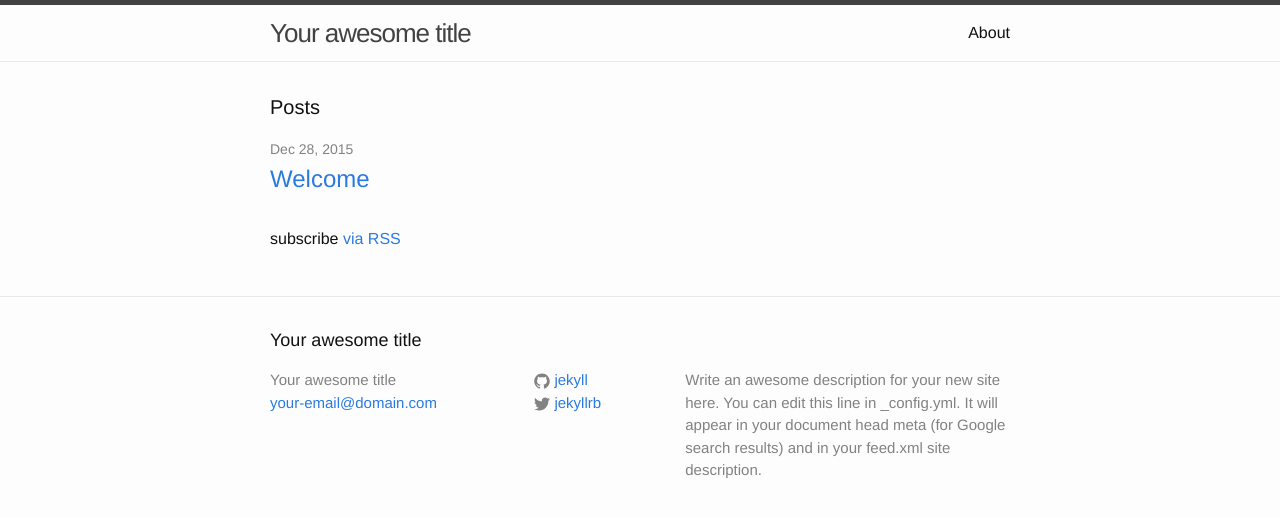
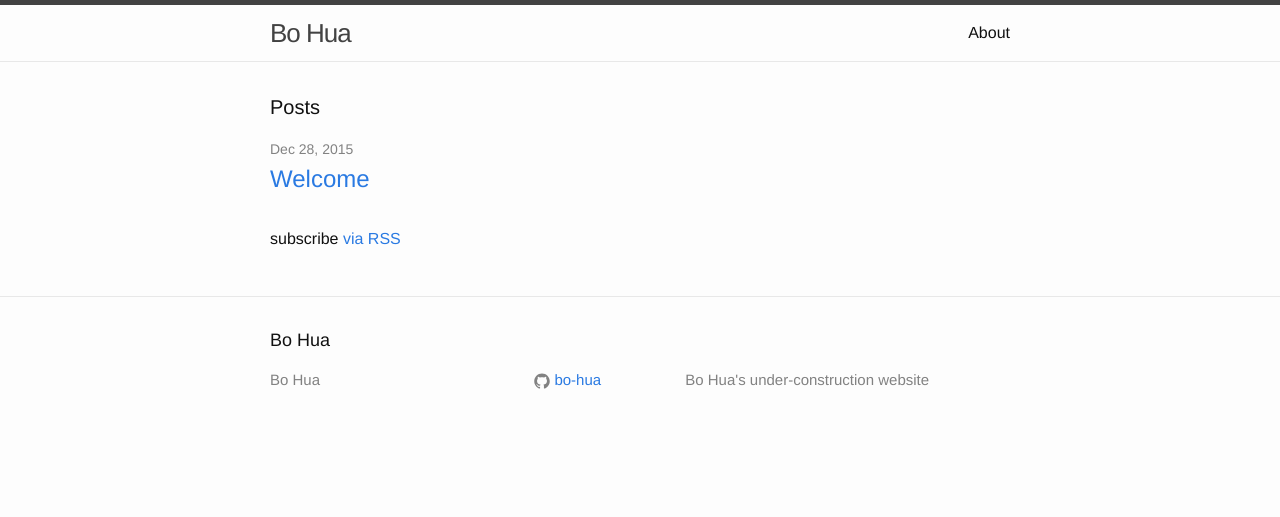
Before and after one commit to bo-hua/bo-hua.github.io, a Jekyll site: the page built from index.html, in a window 1280 px wide. Shown: the top 517 px of the page. Built offline with Jekyll 4.4.1, drawn with Linux system fonts in a browser that asks for light colours.

Commit message:
update config

```diff
--- a/_config.yml
+++ b/_config.yml
@@ -1,14 +1,12 @@
 # Site settings
-title: Your awesome title
-email: your-email@domain.com
+title: Bo Hua
+email:
 description: > # this means to ignore newlines until "baseurl:"
-  Write an awesome description for your new site here. You can edit this
-  line in _config.yml. It will appear in your document head meta (for
-  Google search results) and in your feed.xml site description.
+  Bo Hua's under-construction website
 baseurl: "" # the subpath of your site, e.g. /blog/
 url: "http://yourdomain.com" # the base hostname & protocol for your site
-twitter_username: jekyllrb
-github_username:  jekyll
+twitter_username:
+github_username:  bo-hua
 
 # Build settings
 markdown: kramdown
```
